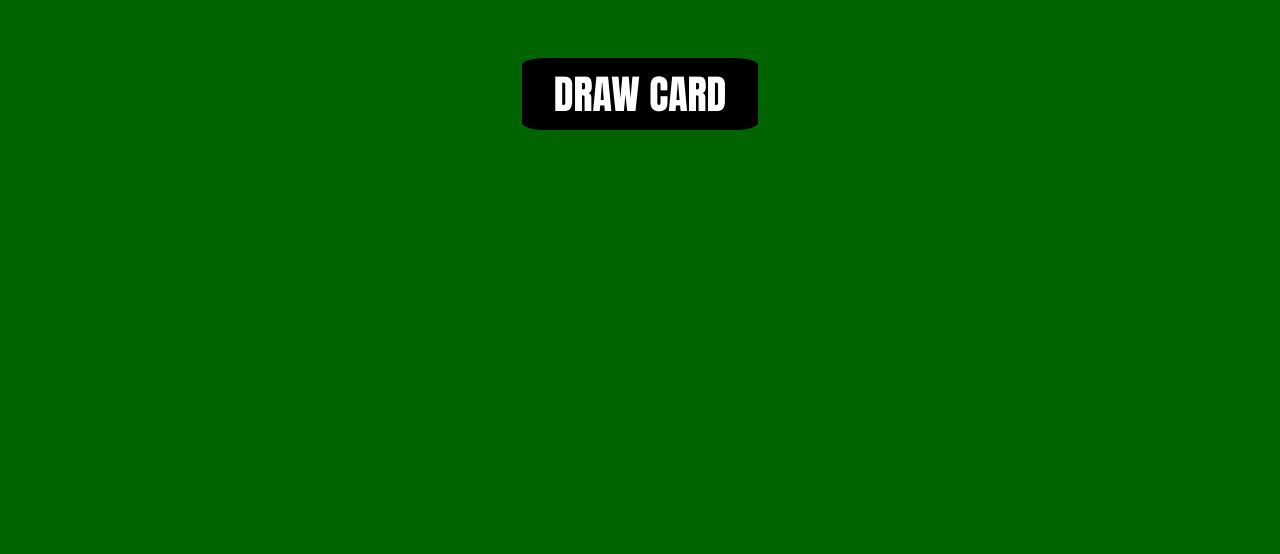
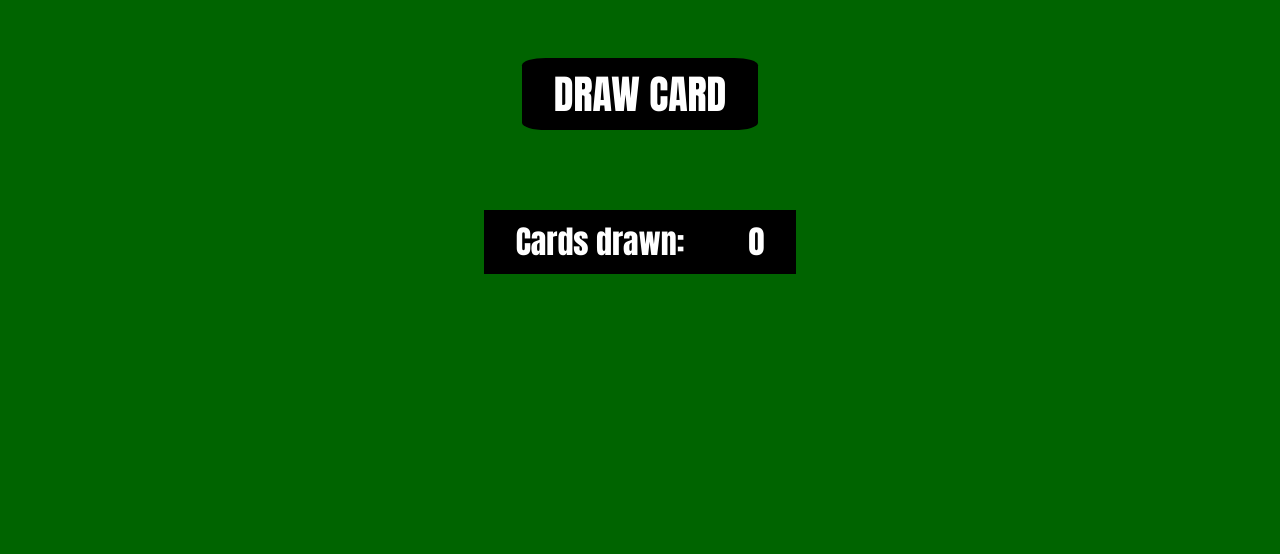
Before and after one commit to jow76/rowdy-cards-demo, a plain HTML site: page index.html in a window 1280 px wide. Shown: the part 246-800 px from the top of the page. Drawn offline with Linux system fonts and the light colour scheme.

Commit message:
Added draw counter and cursor pointer

```diff
--- a/index.html
+++ b/index.html
@@ -19,6 +19,10 @@
             <img>
         </section>
         <div><p id="drawButton">DRAW CARD</p></div>
+        <div id="discarded">
+            <p id="drawn">Cards drawn:</p>
+            <p id="graveyardCount"></p>
+        </div>
     </main>
     <footer>
         <p>&#169 Rowdy Boys 2023</p>
--- a/script.js
+++ b/script.js
@@ -3,6 +3,7 @@ const cardNums = ["001","002","003","004","005","006","007","008","009","010","0
 const allCards = []
 const image1 = document.querySelector("section img:first-child")
 const graveyard = []
+countCards();
 
 function Card(number, src){
     this.number = number;
@@ -26,6 +27,7 @@ function handleClick(event){
             image1.src = allCards[card].src;
             image1.alt = allCards[card].number;
             graveyard.push(card)
+            countCards();
         }
     }
     else{}
@@ -42,3 +44,10 @@ function generateDeck(){
 }
 
 cardContainer.addEventListener("click",handleClick)
+
+function countCards(){
+    const p = document.getElementById("graveyardCount")
+    const div = document.getElementById("discarded")
+    p.textContent=graveyard.length;
+    div.appendChild(p);
+}
--- a/style.css
+++ b/style.css
@@ -17,6 +17,12 @@ h1{
     font-weight: 500;
     font-family: Impact, Haettenschweiler, 'Arial Narrow Bold', sans-serif;
     margin: 2rem;
+}
+
+h3{
+    display: flex;
+    justify-content: center;
+    font-size: 2rem;
 }
 
 .logo{
@@ -64,6 +70,10 @@ div p{
     user-select: none;
 }
 
+div:hover{
+    cursor:pointer;
+}
+
 footer{
     background-color: black;
     color: darkgreen;
@@ -85,3 +95,13 @@ section img{
     max-width: 1200px;
     border-radius: 5%;
 }
+
+#drawn{
+    font-size: 2rem;
+    border-radius: 0%;
+}
+
+#graveyardCount{
+    font-size: 2rem;
+    border-radius: 0%;
+}
```
